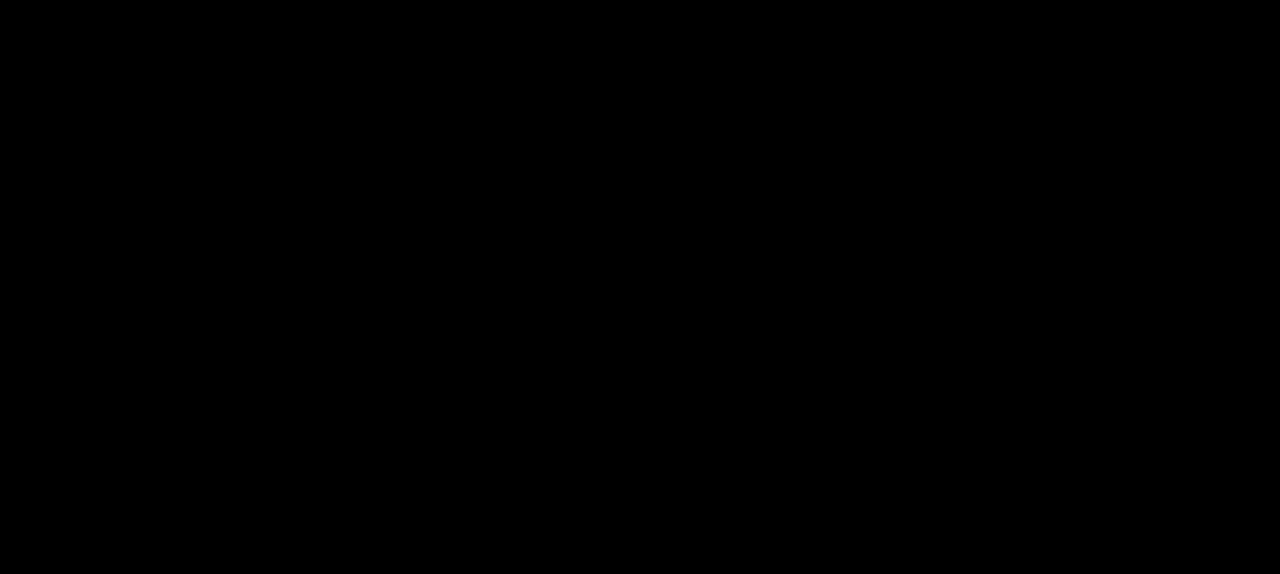
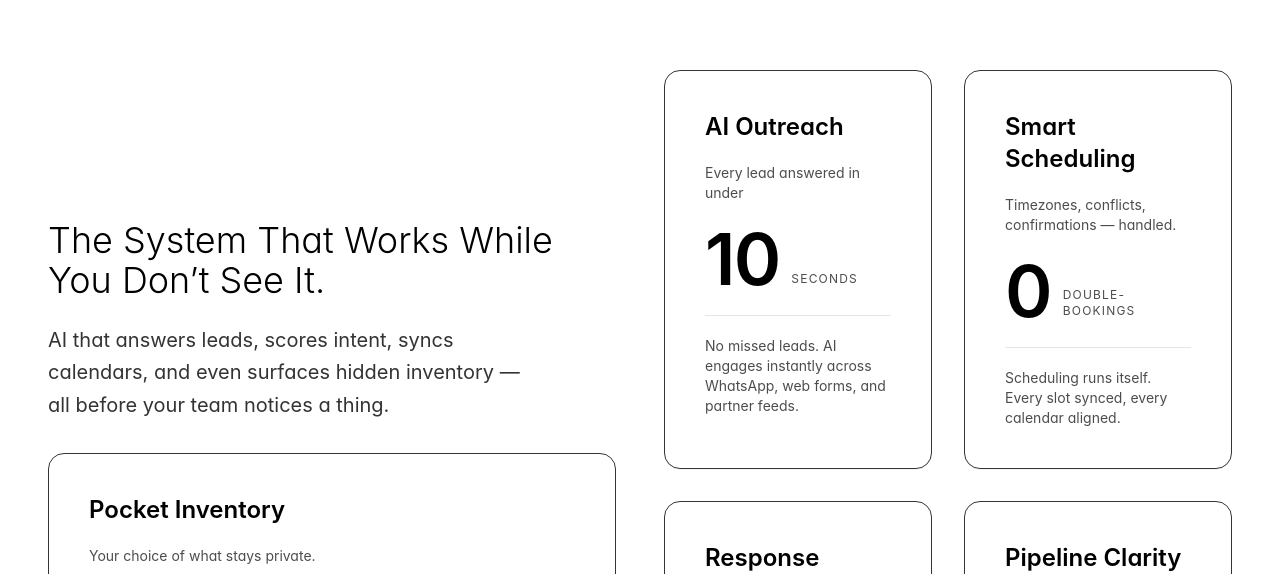
Before and after one commit to Residante-AltCtrlLabs/altctlr_web, a Next.js app: page / in a window 1280 px wide. Shown: the part 2226-2800 px from the top of the page. Before the commit the page ends 2184 px from the top, so only its background shows below. Built offline with nearby package versions, Linux system fonts and the light colour scheme; a web font is replaced by a local one.

Commit message:
system section in progress

```diff
--- a/src/app/page.tsx
+++ b/src/app/page.tsx
@@ -3,6 +3,7 @@
 import Sponsors from "@/components/Sponsors";
 import Image from "next/image";
 import EngineSection from "@/components/EngineSection";
+import SystemSection from "@/components/SystemSection";
 
 export default function Home() {
   return (
@@ -29,6 +30,7 @@
         </div>
       </main>
       <EngineSection />
+      <SystemSection />
     </>
   );
 }
--- /dev/null
+++ b/src/components/SystemSection.tsx
@@ -0,0 +1,146 @@
+"use client";
+
+import React from "react";
+
+const Card = ({
+  children,
+  className = "",
+}: {
+  children: React.ReactNode;
+  className?: string;
+}) => (
+  <div
+    className={`rounded-2xl border border-[#353535] bg-white p-8 md:p-10 shadow-[0_1px_0_rgba(0,0,0,0.04)] ${className}`}
+  >
+    {children}
+  </div>
+);
+
+const Metric = ({ value, label }: { value: string; label: string }) => (
+  <div className="flex items-end gap-3">
+    <div className="text-6xl md:text-7xl font-semibold tracking-tight">
+      {value}
+    </div>
+    <div className="uppercase text-xs tracking-widest mb-2 opacity-70">
+      {label}
+    </div>
+  </div>
+);
+
+const SystemSection = () => {
+  return (
+    <section className="w-full bg-white text-black">
+      <div className="max-w-7xl mx-auto px-6 md:px-10 lg:px-12 py-24 md:py-28">
+        {/* Two-column layout */}
+        <div className="grid grid-cols-1 lg:grid-cols-2 gap-8 lg:gap-12 items-start">
+          {/* LEFT COLUMN */}
+          <div className="space-y-8" style={{ marginTop: "150px" }}>
+            {/* Heading + Copy */}
+            <div className="space-y-6">
+              <h2 className="text-3xl md:text-4xl lg:text-4xl font-light leading-tight">
+                The System That Works While
+                <br /> You Don’t See It.
+              </h2>
+              <p className="text-xl leading-relaxed text-black/80">
+                AI that answers leads, scores intent, syncs <br></br> calendars,
+                and even surfaces hidden inventory — <br></br> all before your
+                team notices a thing.
+              </p>
+            </div>
+
+            {/* Pocket Inventory card under the text */}
+            <Card>
+              <div className="space-y-5">
+                <h3 className="text-2xl font-semibold">Pocket Inventory</h3>
+                <p className="text-sm text-black/70">
+                  Your choice of what stays private.
+                </p>
+                <div className="flex items-baseline gap-4">
+                  <div className="text-5xl md:text-6xl font-semibold tracking-tight">
+                    EXCLUSIVE
+                  </div>
+                  <div className="uppercase text-xs tracking-widest mb-1 opacity-70">
+                    Listings
+                  </div>
+                </div>
+                <div className="h-px bg-black/10 my-5" />
+                <p className="text-sm text-black/70">
+                  Projects revealed only when the intent is right.
+                </p>
+              </div>
+            </Card>
+          </div>
+
+          {/* RIGHT COLUMN: 2x2 grid */}
+          <div className="grid grid-cols-1 sm:grid-cols-2 gap-6 md:gap-8">
+            {/* AI Outreach */}
+            <Card>
+              <div className="space-y-5">
+                <h3 className="text-2xl font-semibold">AI Outreach</h3>
+                <p className="text-sm text-black/70">
+                  Every lead answered in under
+                </p>
+                <Metric value="10" label="seconds" />
+                <div className="h-px bg-black/10 my-5" />
+                <p className="text-sm text-black/70">
+                  No missed leads. AI engages instantly across WhatsApp, web
+                  forms, and partner feeds.
+                </p>
+              </div>
+            </Card>
+
+            {/* Smart Scheduling */}
+            <Card>
+              <div className="space-y-5">
+                <h3 className="text-2xl font-semibold">Smart Scheduling</h3>
+                <p className="text-sm text-black/70">
+                  Timezones, conflicts, confirmations — handled.
+                </p>
+                <Metric value="0" label="double-bookings" />
+                <div className="h-px bg-black/10 my-5" />
+                <p className="text-sm text-black/70">
+                  Scheduling runs itself. Every slot synced, every calendar
+                  aligned.
+                </p>
+              </div>
+            </Card>
+
+            {/* Response Engine */}
+            <Card>
+              <div className="space-y-5">
+                <h3 className="text-2xl font-semibold">Response Engine</h3>
+                <p className="text-sm text-black/70">
+                  Every marketing ads deliver
+                </p>
+                <Metric value="25%" label="higher roi" />
+                <div className="h-px bg-black/10 my-5" />
+                <p className="text-sm text-black/70">
+                  Every campaign inquiry answered — ad spend that never goes to
+                  waste.
+                </p>
+              </div>
+            </Card>
+
+            {/* Pipeline Clarity */}
+            <Card>
+              <div className="space-y-5">
+                <h3 className="text-2xl font-semibold">Pipeline Clarity</h3>
+                <p className="text-sm text-black/70">
+                  From first contact to close — always
+                </p>
+                <Metric value="100%" label="visibility" />
+                <div className="h-px bg-black/10 my-5" />
+                <p className="text-sm text-black/70">
+                  Complete visibility across every step that matters. No lost
+                  context.
+                </p>
+              </div>
+            </Card>
+          </div>
+        </div>
+      </div>
+    </section>
+  );
+};
+
+export default SystemSection;
```
